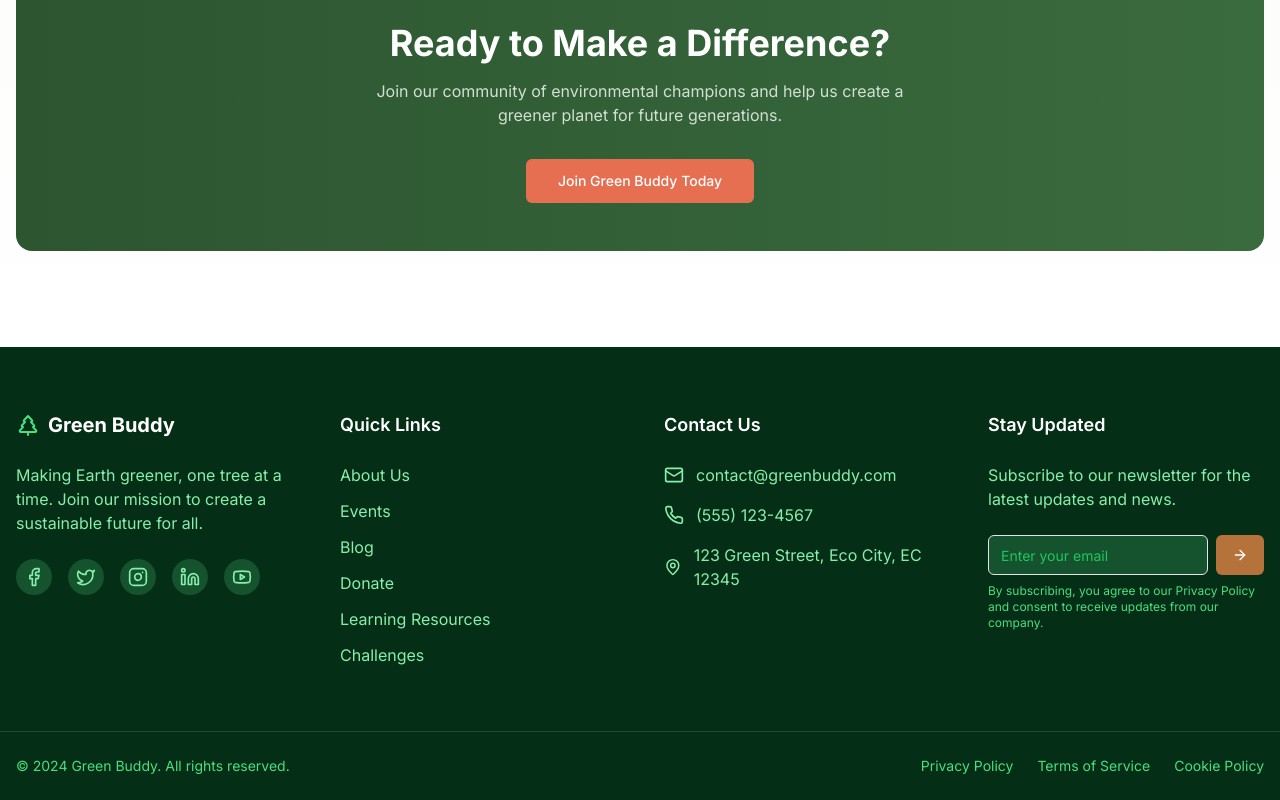
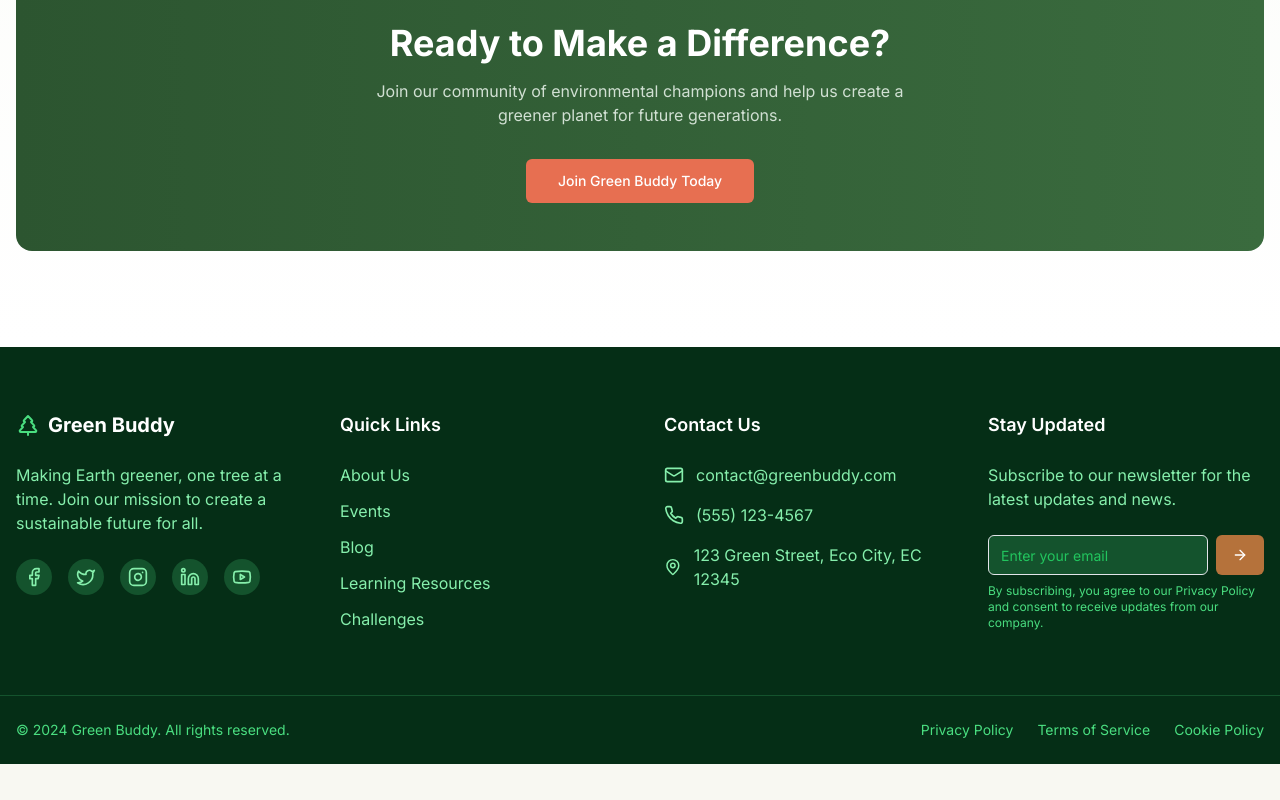
Before and after one commit to RAPTORf472/frontend, a Next.js app: page / in a window 1280 px wide. Shown: the part 1936-2736 px from the top of the page. After the commit the page ends 2700 px from the top, so only its background shows below. Built offline with nearby package versions, Linux system fonts and the light colour scheme.

Commit message:
Update Footer.tsx

```diff
--- a/src/components/Footer.tsx
+++ b/src/components/Footer.tsx
@@ -88,12 +88,7 @@ export function Footer() {
                 </Link>
               </li>
               <li>
-                <Link href="/donate" className="transition-colors hover:text-white">
-                  Donate
-                </Link>
-              </li>
-              <li>
-                <Link href="/learn" className="transition-colors hover:text-white">
+                <Link href="/learning" className="transition-colors hover:text-white">
                   Learning Resources
                 </Link>
               </li>
```
